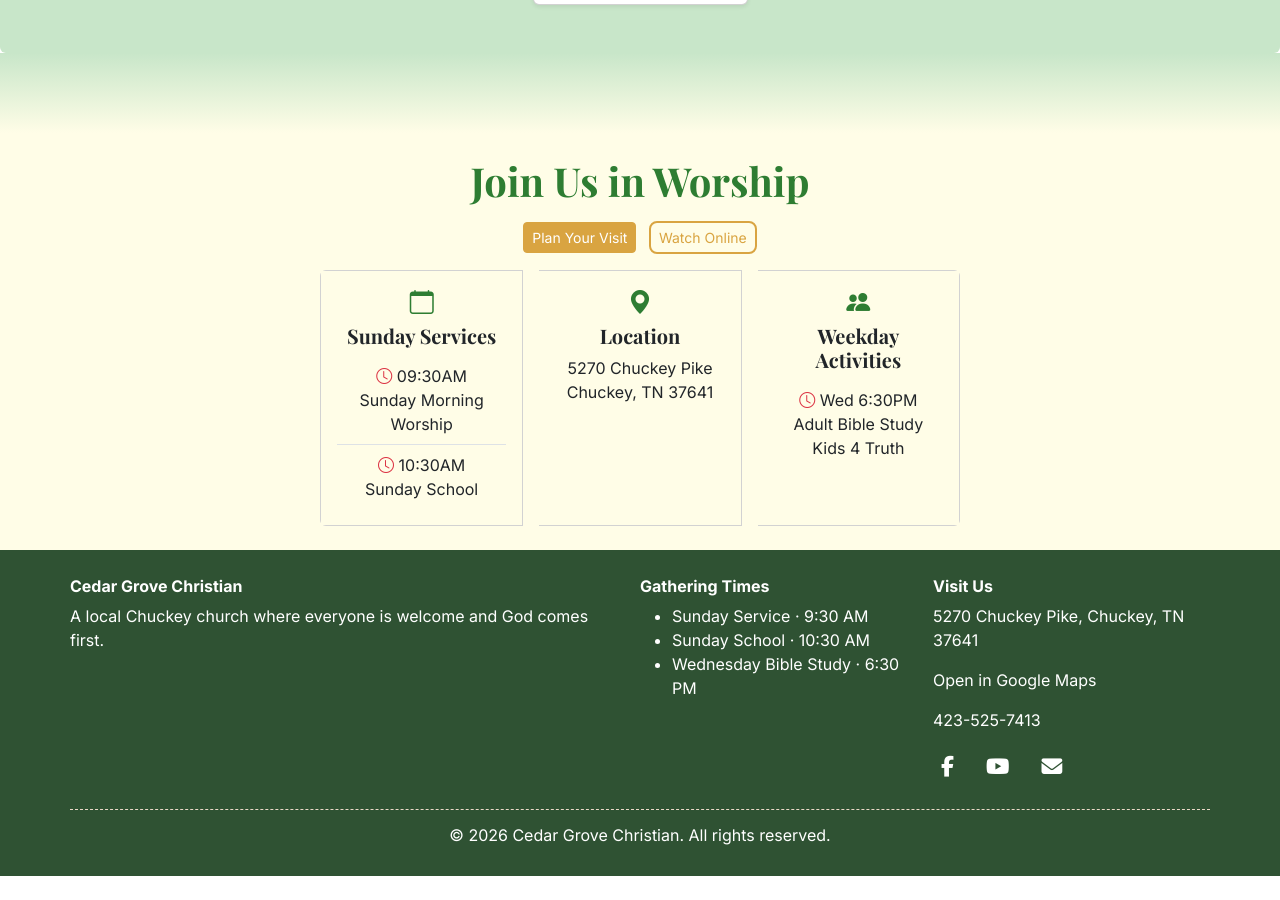
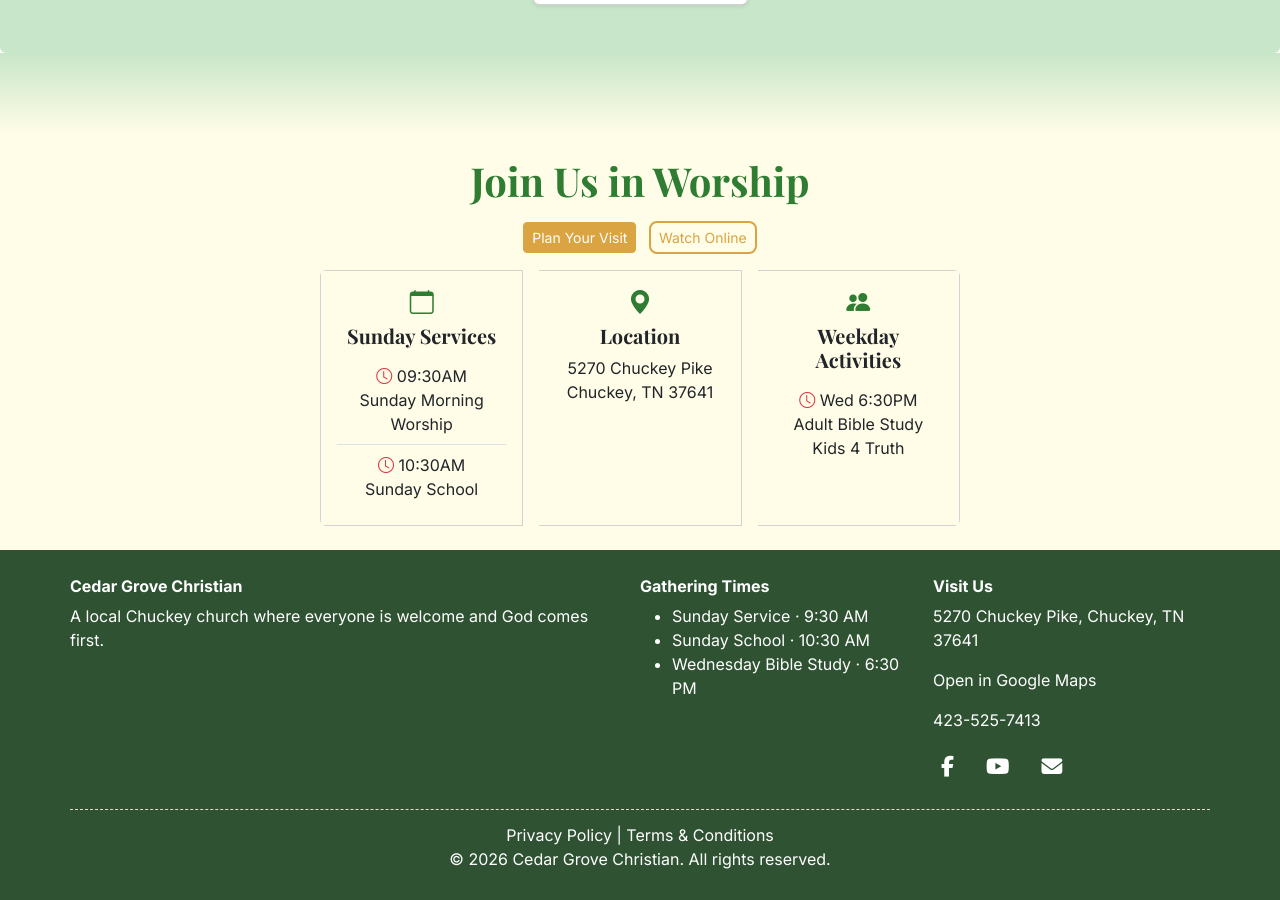
Before and after one commit to cedargrovechristian/cedargrovechristian.github.io, a Jekyll site: the page built from index.html, in a window 1280 px wide and 900 px high, scrolled down 2730 px. Built offline with Jekyll 4.4.1, drawn with Linux system fonts in a browser that asks for light colours; before the commit the page ends 3606 px from its top, so only the background shows below that.

Commit message:
Update footer.html

```diff
--- a/_includes/footer.html
+++ b/_includes/footer.html
@@ -55,6 +55,11 @@ Defensive footer: always prints times. If _config.yml isn't loaded
     </div>
   </div>
   <div class="container footer-bottom">
+    <div class="footer-legal">
+  <a href="/privacy-policy/">Privacy Policy</a>
+  <span> | </span>
+  <a href="/terms-and-conditions/">Terms & Conditions</a>
+</div>
     <p>&copy; {{ site.time | date: '%Y' }} {{ site.title }}. All rights reserved.</p>
   </div>
 </footer>
```
